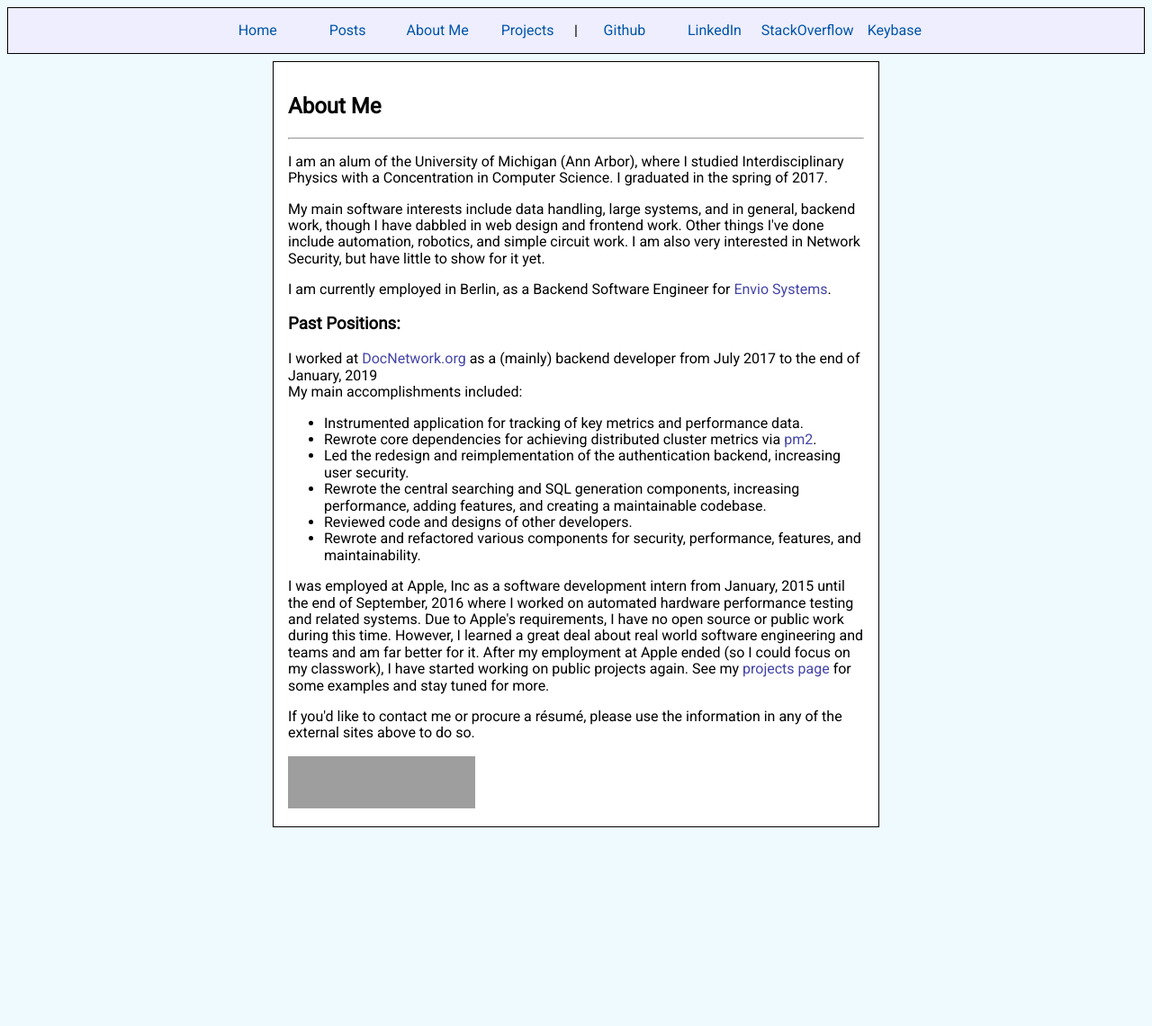
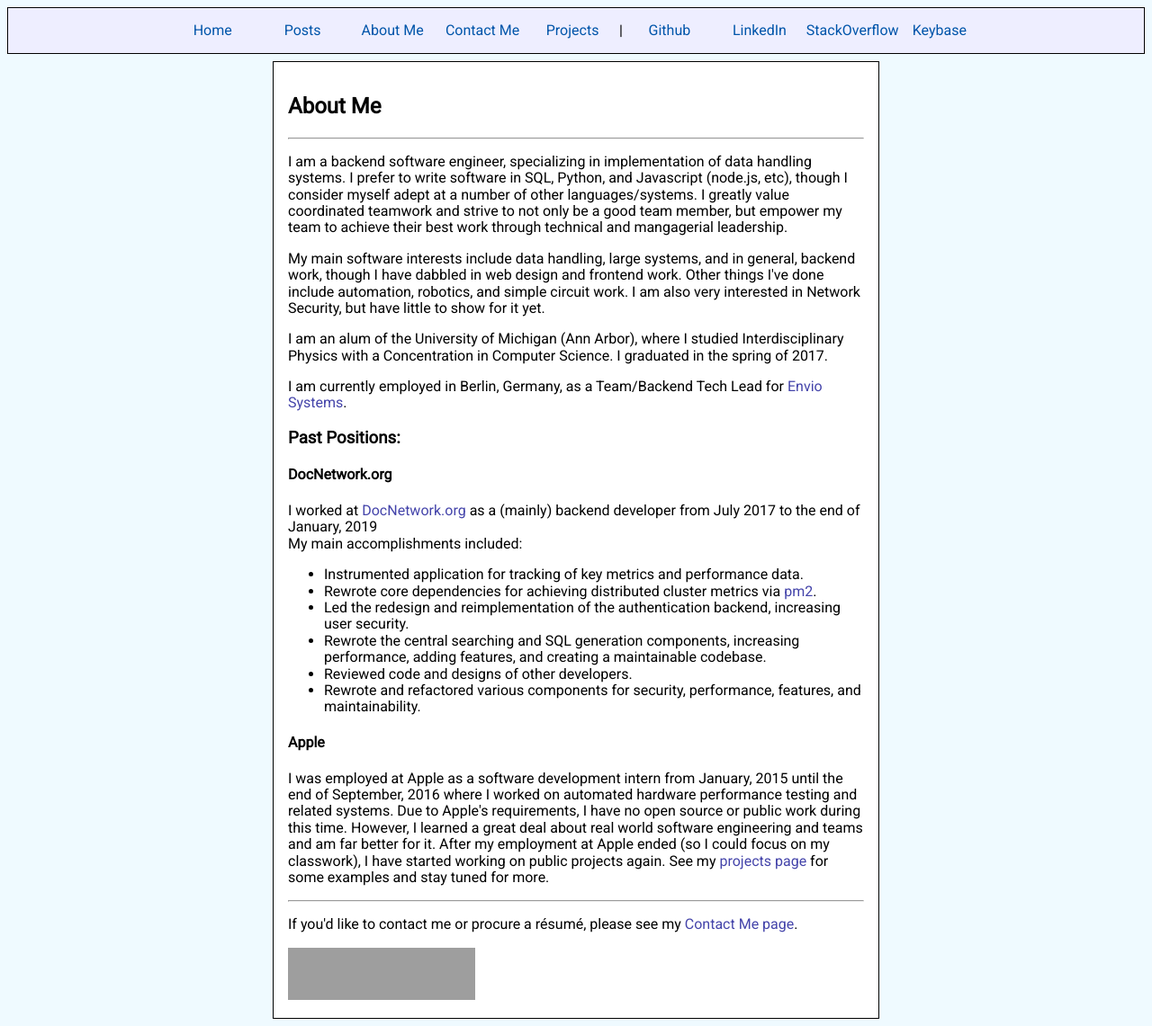
Before and after one commit to biggerfisch/website_v17, a Jekyll site: the page built from about-me/index.html, in a window 1280 px wide. Shown: the whole page at 90% size. Built offline with Jekyll 4.4.1, drawn with Linux system fonts in a browser that asks for light colours; before the commit the page ends 928 px from its top, so only the background shows below that; grey boxes are pictures that could not be loaded.

Commit message:
Content: Add Contact-Me page, update About-Me
 - Also some small front page updates to make it not 2000 anymore
 - Contact-Me is vague, but better than being missing before.
 - About-Me is now more organized and easier to pick out some
   information

```diff
--- a/_includes/nav.html
+++ b/_includes/nav.html
@@ -4,6 +4,7 @@
         <li class="nav-item"><a href="/" class="nav-link">Home</a></li>
         <li class="nav-item"><a href="{% link posts/index.html %}" class="nav-link">Posts</a></li>
         <li class="nav-item"><a href="{% link about-me/index.html %}" class="nav-link">About Me</a></li>
+        <li class="nav-item"><a href="{% link contact-me/index.html %}" class="nav-link">Contact Me</a></li>
         <li class="nav-item"><a href="{% link projects/index.html %}" class="nav-link">Projects</a></li>
         <li class="nav-item separator">|</li>
         <li class="nav-item"><a href="https://www.github.com/biggerfisch" class="nav-link">Github</a></li>
--- a/about-me/index.html
+++ b/about-me/index.html
@@ -2,16 +2,21 @@
 layout: main
 title: "About Me"
 ---
-<p>I am an alum of the University of Michigan (Ann Arbor), where I studied Interdisciplinary Physics with a Concentration in Computer Science. I graduated in the spring of 2017.</p>
+
+<p>I am a backend software engineer, specializing in implementation of data handling systems. I prefer to write software in SQL, Python, and Javascript (node.js, etc), though I consider myself adept at a number of other languages/systems. I greatly value coordinated teamwork and strive to not only be a good team member, but empower my team to achieve their best work through technical and mangagerial leadership.</p>
 
 <p>My main software interests include data handling, large systems, and in general, backend work, though I have dabbled in web design and frontend work. Other things I've done include automation, robotics, and simple circuit work. I am also very interested in Network Security, but have little to show for it yet.</p>
 
-<p>I am currently employed in Berlin, as a Backend Software Engineer for <a href="https://enviosystems.com/">Envio Systems</a>.
+<p>I am an alum of the University of Michigan (Ann Arbor), where I studied Interdisciplinary Physics with a Concentration in Computer Science. I graduated in the spring of 2017.</p>
+
+<p>I am currently employed in Berlin, Germany, as a Team/Backend Tech Lead for <a href="https://enviosystems.com/">Envio Systems</a>.
 
 <h3>Past Positions:</h3>
 
+<h4>DocNetwork.org</h4>
 <p>I worked at <a href="https://www.docnetwork.org">DocNetwork.org</a> as a (mainly) backend developer from July 2017 to the end of January, 2019
-    <br/>My main accomplishments included:
+    <br/>
+    My main accomplishments included:
     <ul>
         <li>Instrumented application for tracking of key metrics and performance data.</li>
         <li>Rewrote core dependencies for achieving distributed cluster metrics via <a href="https://github.com/Unitech/pm2">pm2</a>.</li>
@@ -22,9 +27,12 @@ title: "About Me"
     </ul>
 </p>
 
-<p>I was employed at Apple, Inc as a software development intern from January, 2015 until the end of September, 2016 where I worked on automated hardware performance testing and related systems. Due to Apple's requirements, I have no open source or public work during this time. However, I learned a great deal about real world software engineering and teams and am far better for it. After my employment at Apple ended (so I could focus on my classwork), I have started working on public projects again. See my <a href='{{ "/projects/" | relative_url }}'>projects page</a> for some examples and stay tuned for more.</p>
+<h4>Apple</h4>
+<p>I was employed at Apple as a software development intern from January, 2015 until the end of September, 2016 where I worked on automated hardware performance testing and related systems. Due to Apple's requirements, I have no open source or public work during this time. However, I learned a great deal about real world software engineering and teams and am far better for it. After my employment at Apple ended (so I could focus on my classwork), I have started working on public projects again. See my <a href='{{ "/projects/" | relative_url }}'>projects page</a> for some examples and stay tuned for more.</p>
 
-<p>If you'd like to contact me or procure a résumé, please use the information in any of the external sites above to do so.</p>
+<hr />
+
+<p>If you'd like to contact me or procure a résumé, please see my <a href="{% link contact-me/index.html %}">Contact Me page</a>.</p>
 
 <a href="https://stackoverflow.com/users/1067211/avery">
 <img src="https://stackoverflow.com/users/flair/1067211.png" width="208" height="58" alt="Profile for Avery at Stack Overflow, Q&amp;A for professional and enthusiast programmers" title="Profile for Avery at Stack Overflow, Q&amp;A for professional and enthusiast programmers">
--- /dev/null
+++ b/contact-me/index.html
@@ -0,0 +1,6 @@
+---
+layout: main
+title: "Contact Me"
+---
+
+<p>I can be contacted through many of the external sites above, or you can email me at "avery" at this domain.</p>
```
Also changed, not shown: index.html (+1 -9 lines), 1 other file.
